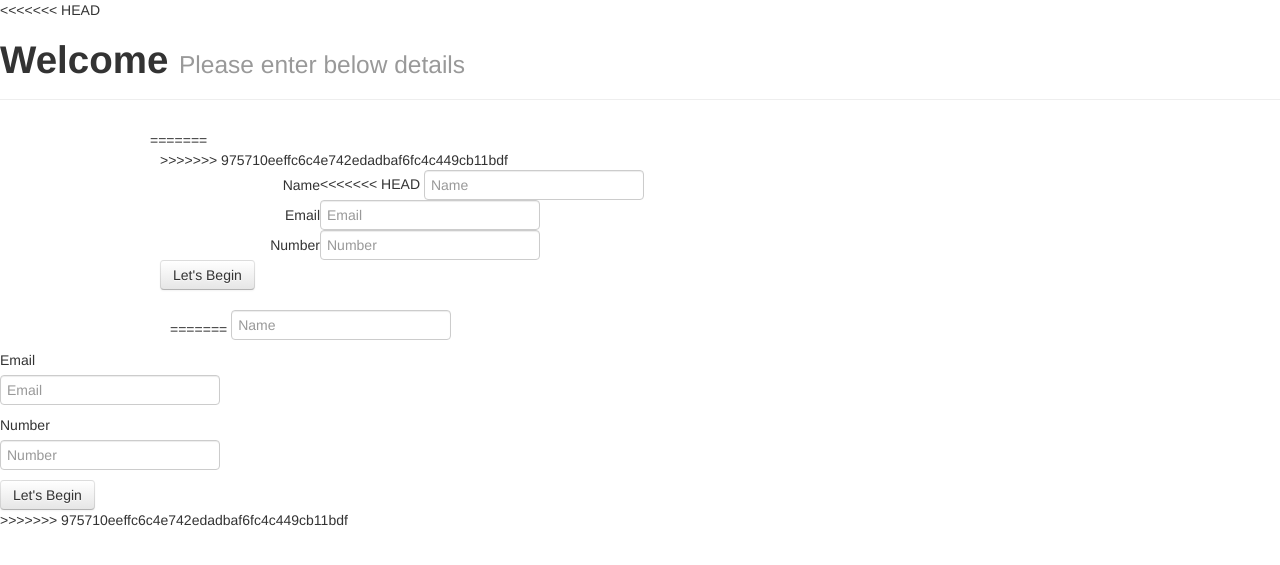
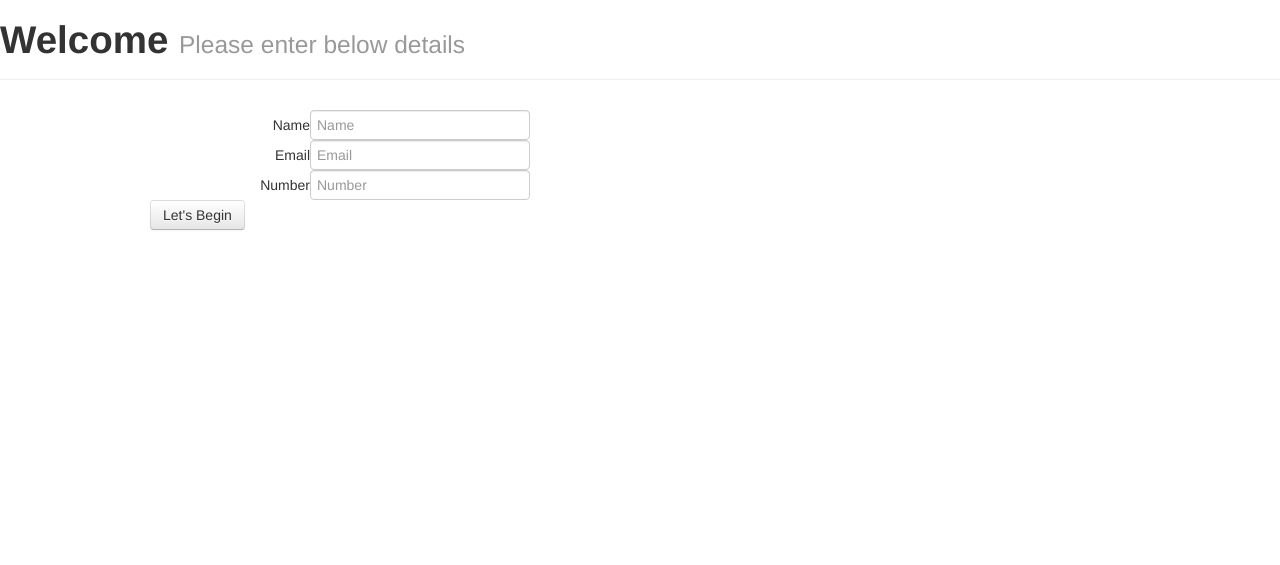
Before and after one commit to vasavaashwin/phpfordemo, a PHP site: page / in a window 1280 px wide. Shown: the top 565 px of the page. Run offline with PHP 8.4, Linux system fonts and the light colour scheme.

Commit message:
Update index.php

```diff
--- a/index.php
+++ b/index.php
@@ -13,21 +13,16 @@
 </head>
 
 <body>
-<<<<<<< HEAD
 <div class="page-header">
   <h1>Welcome <small>Please enter below details</small></h1>
 </div>
 	<div class="container">
 <div class="row">
 
-=======
-	<div class="container">
->>>>>>> 975710eeffc6c4e742edadbaf6fc4c449cb11bdf
   <form class="form-horizontal" method = "POST">
    <div class="form-group">
     <label for="inputName3" class="col-sm-2 control-label">Name</label>
     <div class="col-sm-10">
-<<<<<<< HEAD
       <input type="text" class="form-control" id="inputName3" placeholder="Name" id="name">
     </div>
   </div>
@@ -51,30 +46,6 @@
 </form>
 	</div>
 	</div>
-=======
-      <input type="text" class="form-control" id="inputName3" placeholder="Name">
-    </div>
-  </div>
-  <div class="form-group">
-    <label for="inputEmail3" class="col-sm-2 control-label">Email</label>
-    <div class="col-sm-10">
-      <input type="email" class="form-control" id="inputEmail3" placeholder="Email">
-    </div>
-  </div>
- <div class="form-group">
-    <label for="inputNumber3" class="col-sm-2 control-label">Number</label>
-    <div class="col-sm-10">
-      <input type="text" class="form-control" id="inputNumber3" placeholder="Number">
-    </div>
-  </div>
-  <div class="form-group">
-    <div class="col-sm-offset-2 col-sm-10">
-      <button type="submit" class="btn btn-default">Let's Begin</button>
-    </div>
-  </div>
-</form>
-	</div>
->>>>>>> 975710eeffc6c4e742edadbaf6fc4c449cb11bdf
 </body>
 <script src="https://code.jquery.com/jquery.js"></script>
   <script src="js/bootstrap.min.js"></script>
```
